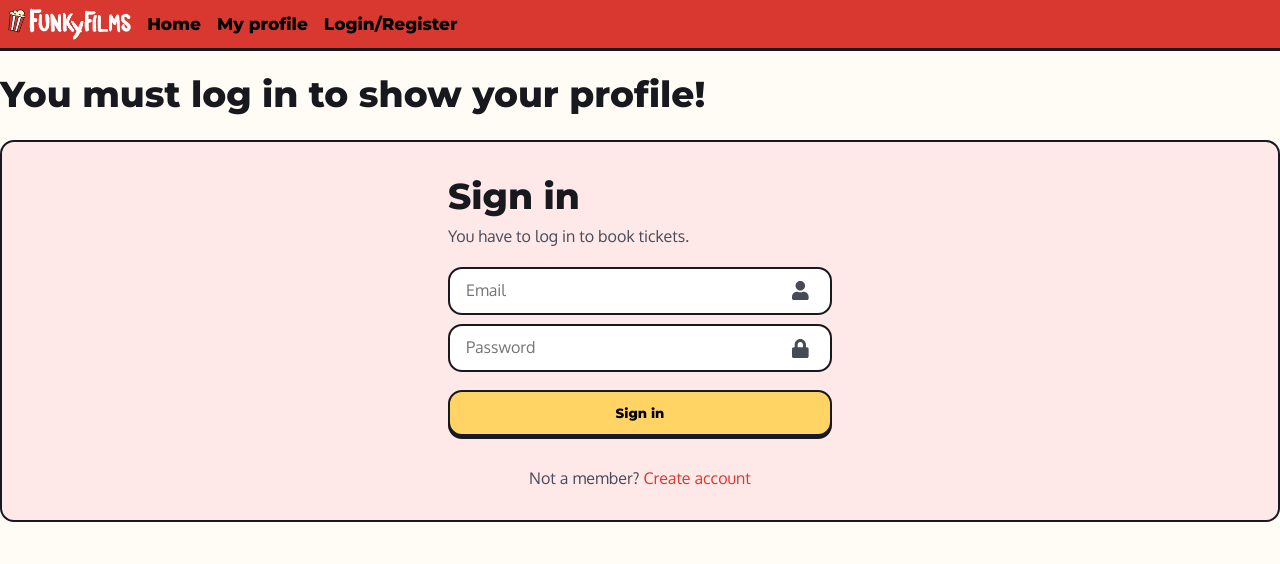
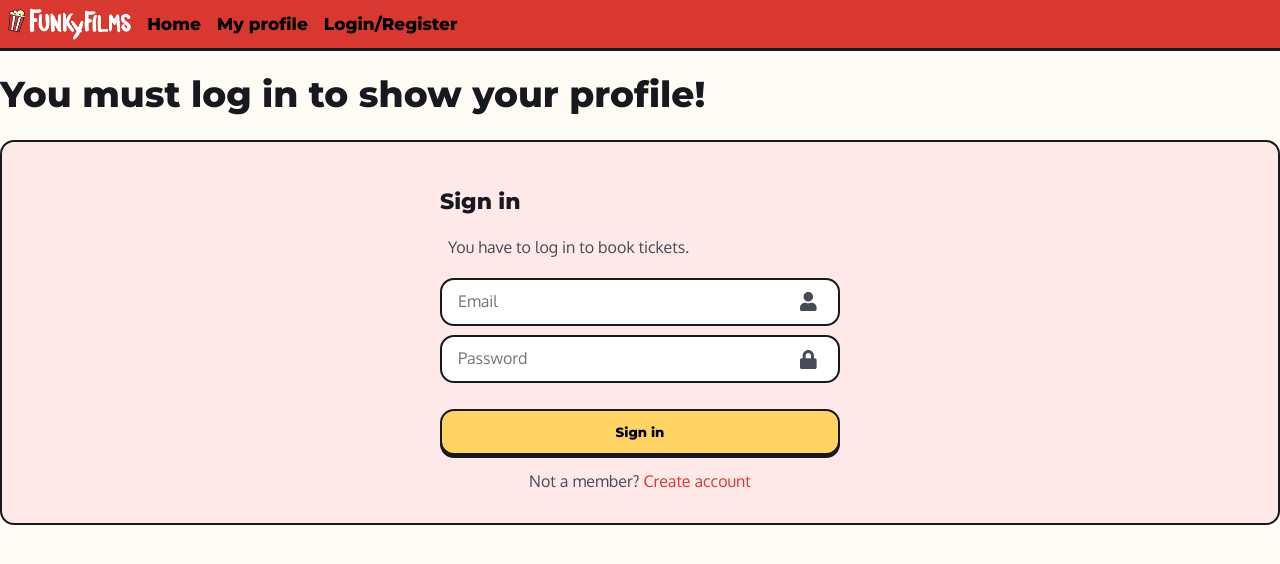
Before and after one commit to NervousNerve/filmvisarna-lewandowski, a React (Create React App) app: page /profile in a window 1280 px wide. Shown: the top 564 px of the page. Built offline with nearby package versions, Linux system fonts and the light colour scheme; no server answers; what use-query-params would draw is missing.

Commit message:
Added styling to feedback message login

```diff
--- a/src/components/Login.js
+++ b/src/components/Login.js
@@ -21,7 +21,7 @@ const Login = ({ toggleMenu }) => {
 
   return (
     <div className={styles.loginWrapper}>
-      <h1>Sign in</h1>
+      <h3>Sign in</h3>
       <p>You have to log in to book tickets.</p>
       <form className={styles.placeholder} onSubmit={handleLogin}>
         <div className={styles.inputContainer}>
@@ -43,9 +43,8 @@ const Login = ({ toggleMenu }) => {
           />
         </div>
 
+        <div className={styles.feedbackMessage}>{feedbackMessage}</div>
         <button type="submit">Sign in</button>
-
-        <div className={styles.feedbackMessage}>{feedbackMessage}</div>
       </form>
 
       <div className={styles.toggleMenuBtn}>
--- a/src/css/Login.module.css
+++ b/src/css/Login.module.css
@@ -2,7 +2,7 @@ form {
   display: flex;
   flex-direction: column;
   justify-content: center;
-  padding: 0.5em;
+  padding: 0.5em 0em;
 }
 
 .inputContainer input {
@@ -43,5 +43,6 @@ form {
 
 .feedbackMessage {
   text-align: center;
-  padding-top: 1em;
+  padding-top: 0.5em;
+  color: #d83830;
 }
```
